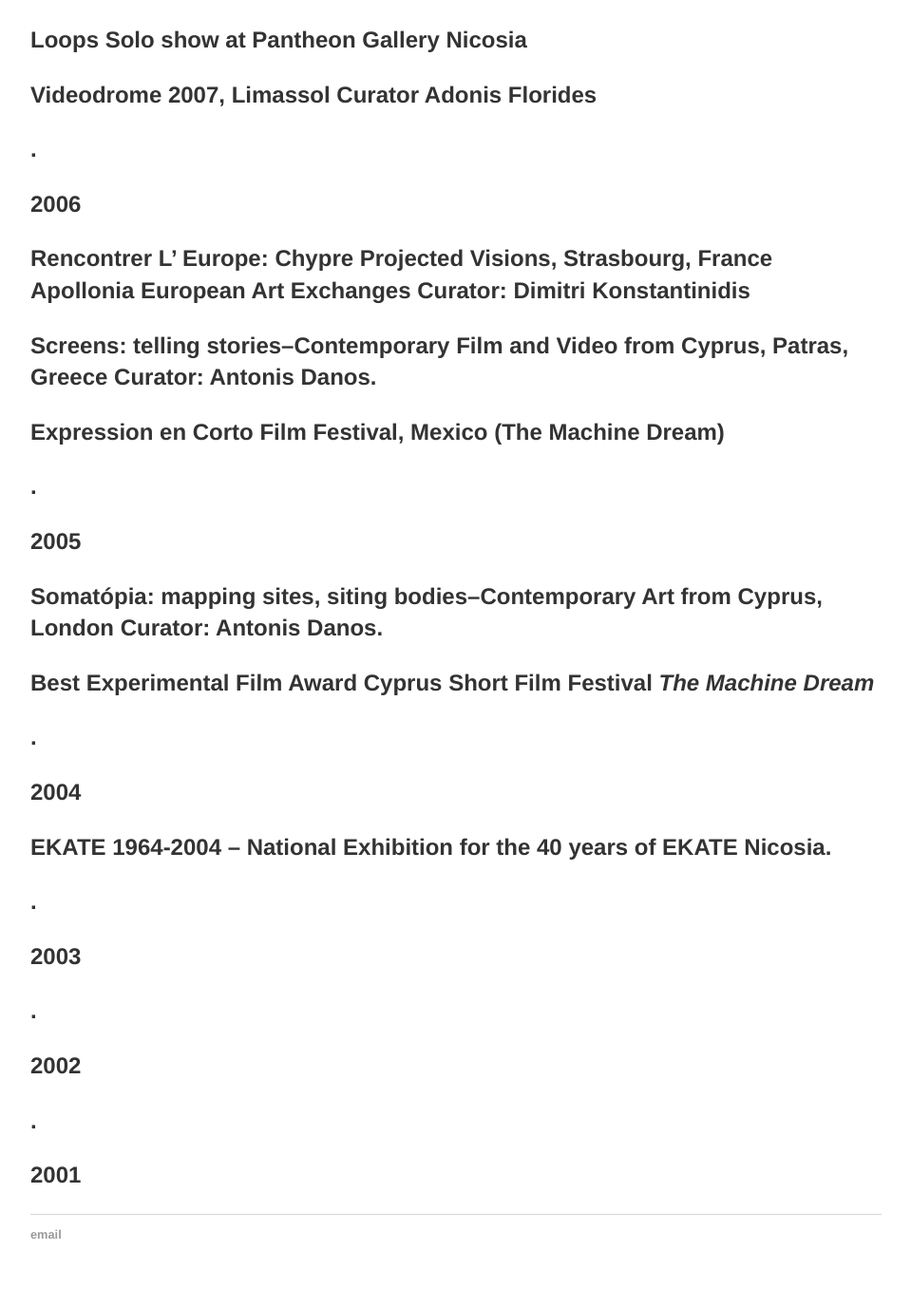
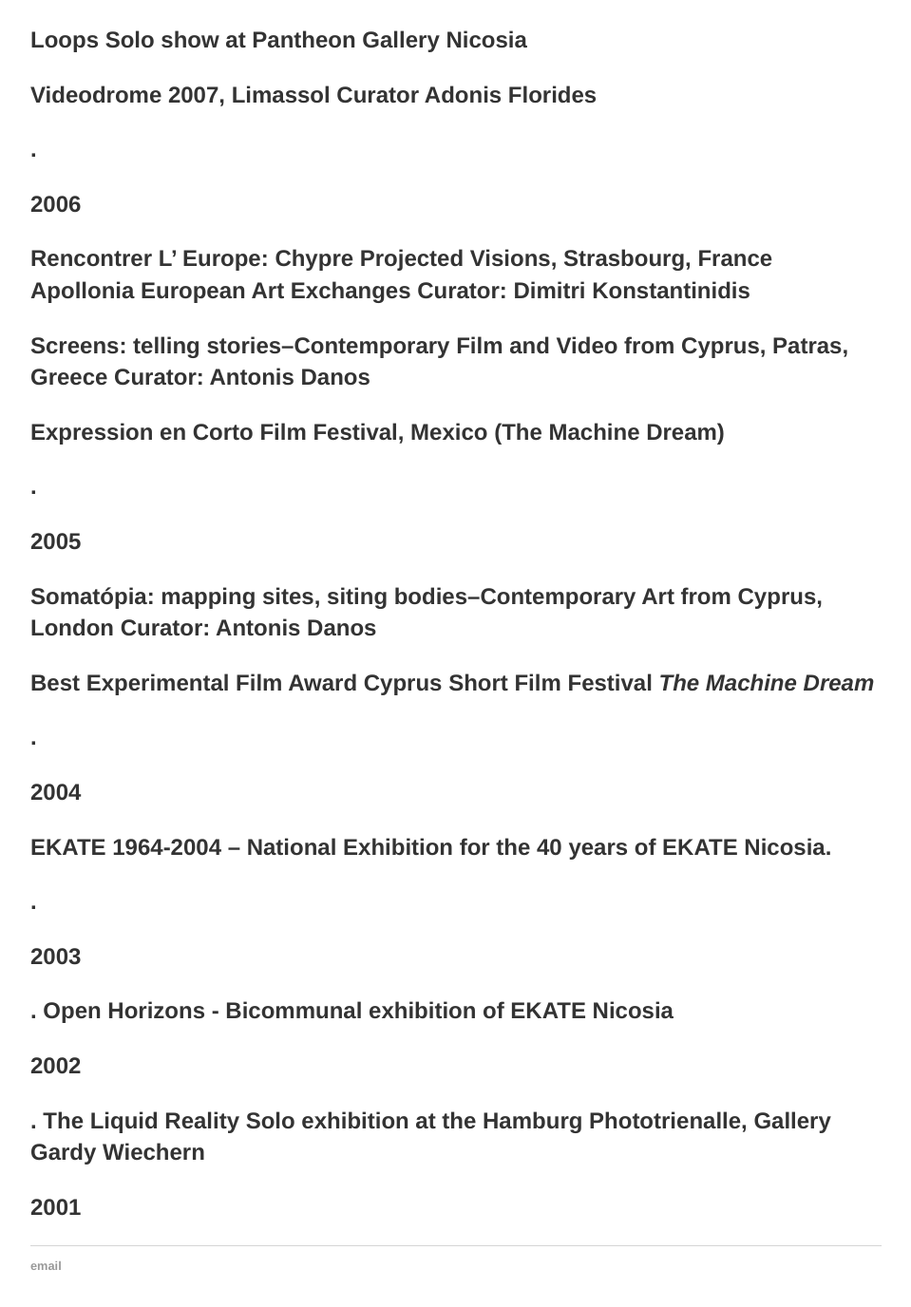
Before and after one commit to YiannosEconomou/Yiannos-E.net, a Jekyll site: the page built from cv.html, in a window 1280 px wide and 1400 px high, scrolled down 5298 px. Shown: the top 1376 px of the window at 95% size, without its empty margins (160-1119 px from the left). Built offline with Jekyll 4.4.1, drawn with Linux system fonts in a browser that asks for light colours.

Commit message:
Update cv.html

```diff
--- a/cv.html
+++ b/cv.html
@@ -106,12 +106,12 @@
 	<p><b>Videodrome 2007, Limassol</b> Curator Adonis Florides
 <p>.
 <p><b><strong>2006</b></strong>
-<p><b>Rencontrer L’ Europe: Chypre Projected Visions, Strasbourg, France</b> Apollonia European Art Exchanges Curator: Dimitri Konstantinidis
-<p><b>Screens: telling stories–Contemporary Film and Video from Cyprus, Patras, Greece</b> Curator: Antonis Danos.
-	<p><b>Expression en Corto Film Festival, Mexico</b> (The Machine Dream)
+<p><b>Rencontrer L’ Europe: Chypre Projected Visions, Strasbourg, France</b> Apollonia European Art Exchanges Curator: Dimitri Konstantinidis<p>
+<p><b>Screens: telling stories–Contemporary Film and Video from Cyprus, Patras, Greece</b> Curator: Antonis Danos<p>
+	<p><b>Expression en Corto Film Festival, Mexico</b> (The Machine Dream)<p>
 <p>.
-<p><b><strong>2005</b></strong>
-	<p><b>Somatópia: mapping sites, siting bodies–Contemporary Art from Cyprus, London</b> Curator: Antonis Danos.
+<p><b><strong>2005</b></strong><p>
+	<p><b>Somatópia: mapping sites, siting bodies–Contemporary Art from Cyprus, London</b> Curator: Antonis Danos<p>
 	<p><b> Best Experimental Film Award Cyprus Short Film Festival </b> <i>The Machine Dream</i>
 	<p>.
 	<p><b><strong>2004</b></strong>
@@ -119,8 +119,11 @@
 	<p>.
 	<p><b><strong>2003</b></strong>
 <p>.
+	<b>Open Horizons - Bicommunal exhibition of EKATE</b> Nicosia
 	<p><b><strong>2002</b></strong>
 <p>.
+	<b> The Liquid Reality</b> Solo exhibition at the Hamburg Phototrienalle, Gallery Gardy Wiechern<p>
 	<p><b><strong>2001</b></strong>
+	<p><b>
 
 </div><!-- /.blurb -->
```
